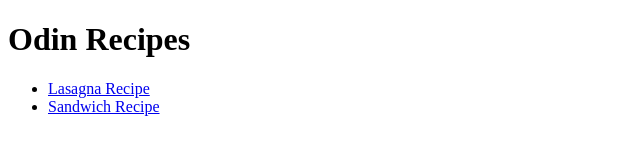
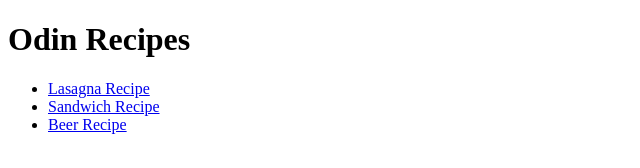
Before and after one commit to brobbeyp/odin-recipes, a plain HTML site: page index.html in a window 1280 px wide. Shown: the whole page, without its empty margins (0-640 px from the left). Drawn offline with Linux system fonts and the light colour scheme.

Commit message:
feat: Add <a> to beer.html on index.html

```diff
--- a/index.html
+++ b/index.html
@@ -12,6 +12,7 @@
     <ul>
         <li><a href="./recipes/lasagna.html">Lasagna Recipe</a></li>
         <li><a href="./recipes/sandwich.html">Sandwich Recipe</a></li>
+        <li><a href="./recipes/beer.html">Beer Recipe</a></li>
     </ul>
 
 </body>
```
